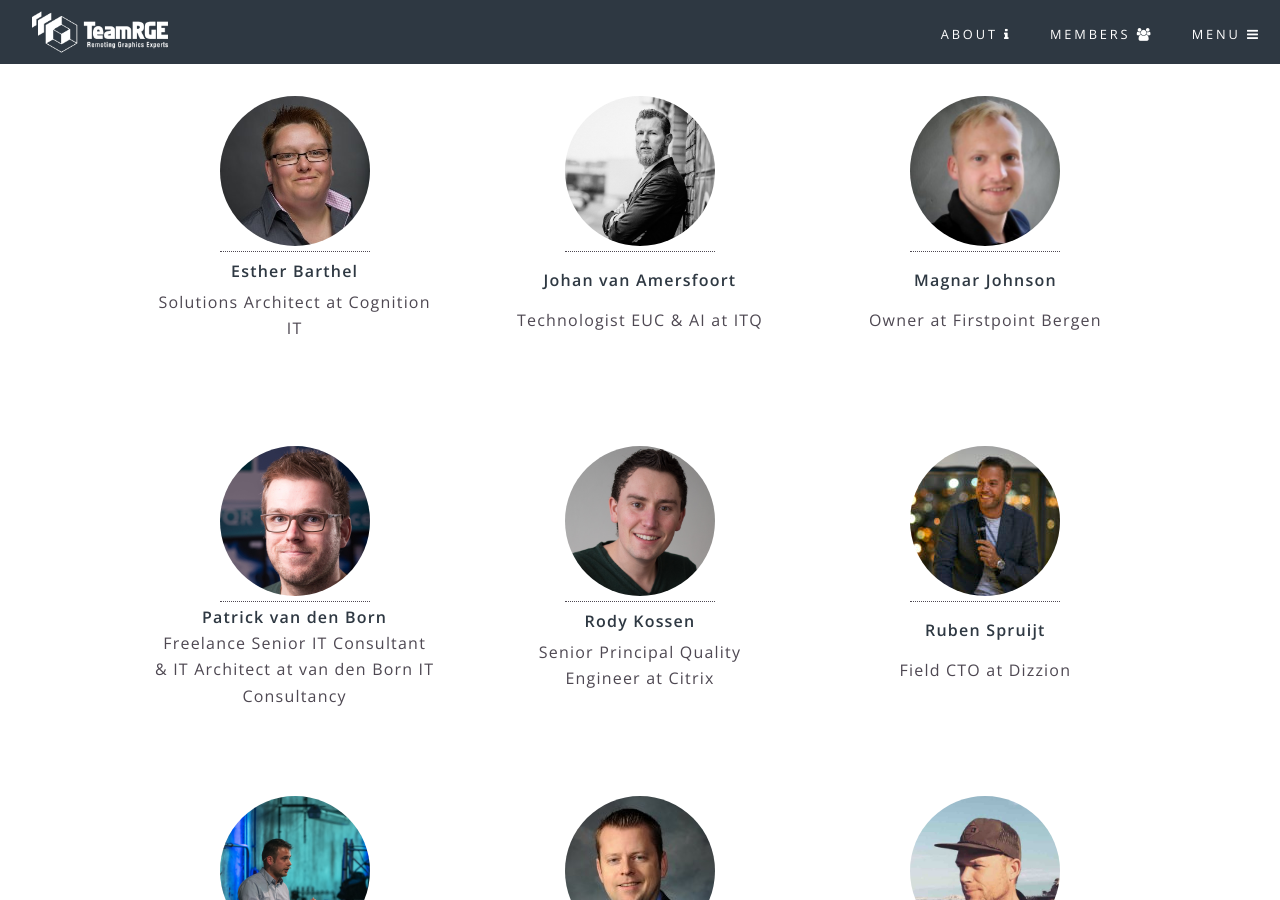
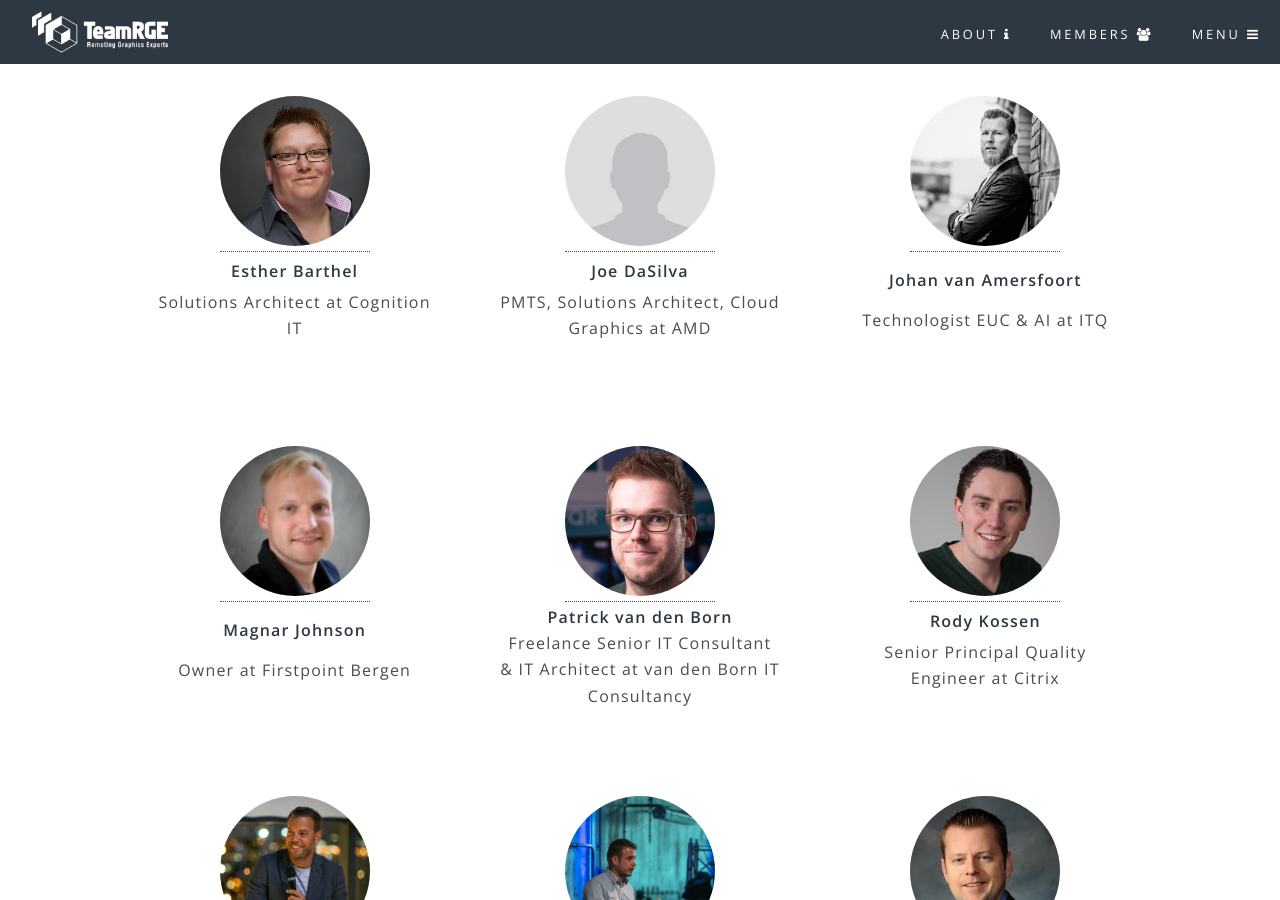
Before and after one commit to TeamRGE/teamrge-website, a Jekyll site: the page built from members.html, in a window 1280 px wide and 900 px high, scrolled down 814 px. Built offline with Jekyll 4.4.1, drawn with Linux system fonts in a browser that asks for light colours.

Commit message:
Added Joe

```diff
--- a/_config.yml
+++ b/_config.yml
@@ -138,7 +138,15 @@ members:
       twitter: https://twitter.com/eltjovg
       linkedin: https://www.linkedin.com/in/eltjovangulik/
       web: https://www.go-euc.com
-
+  joe:
+    name: Joe
+    display_name: Joe DaSilva
+    company: AMD
+    title: PMTS, Solutions Architect, Cloud Graphics
+    picture: assets/images/members/joe.png
+    page: joe-dasilva
+    social:
+      linkedin: https://www.linkedin.com/in/joe-dasilva-p-eng-a8963418/
 # Videos:
 videos:
   xorivb_SSDI:
```
Also changed, not shown: members/joe-desilva.html (added, +16 -0 lines), assets/images/members/joe.png (added).
